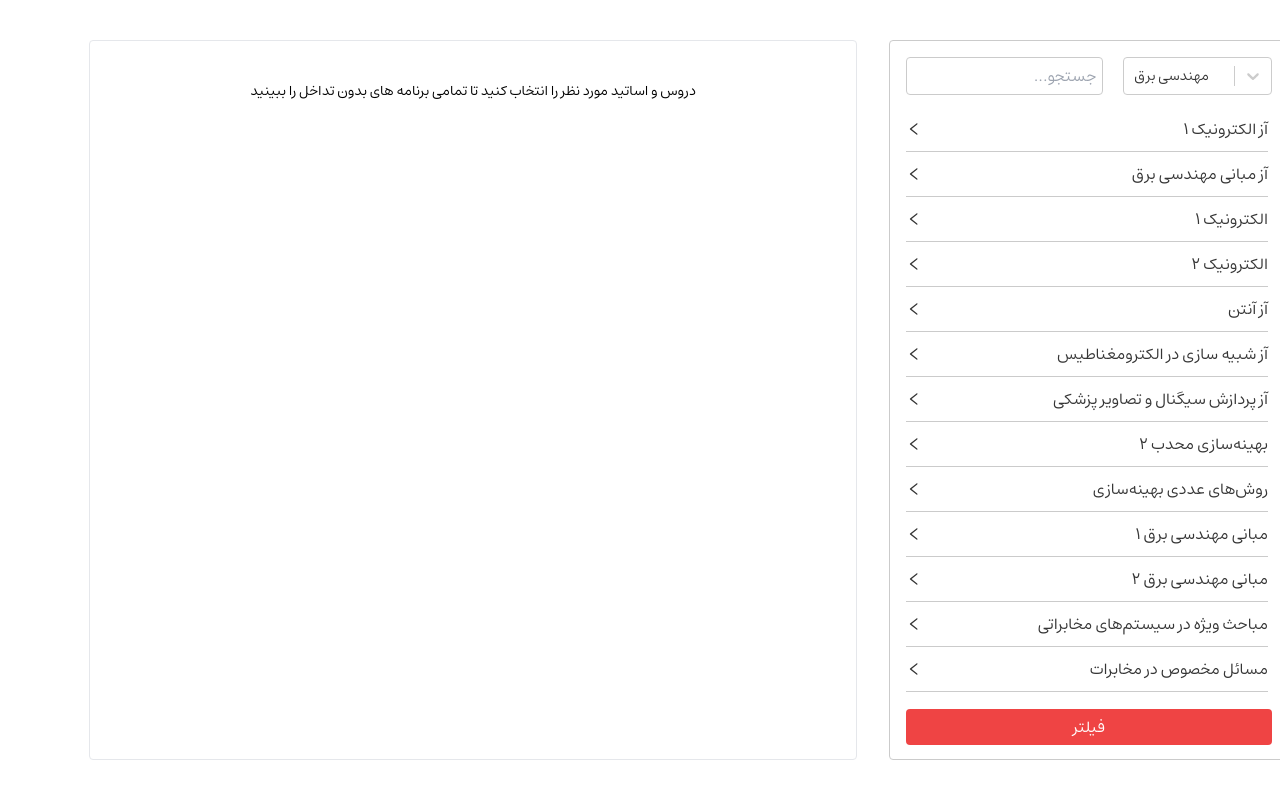
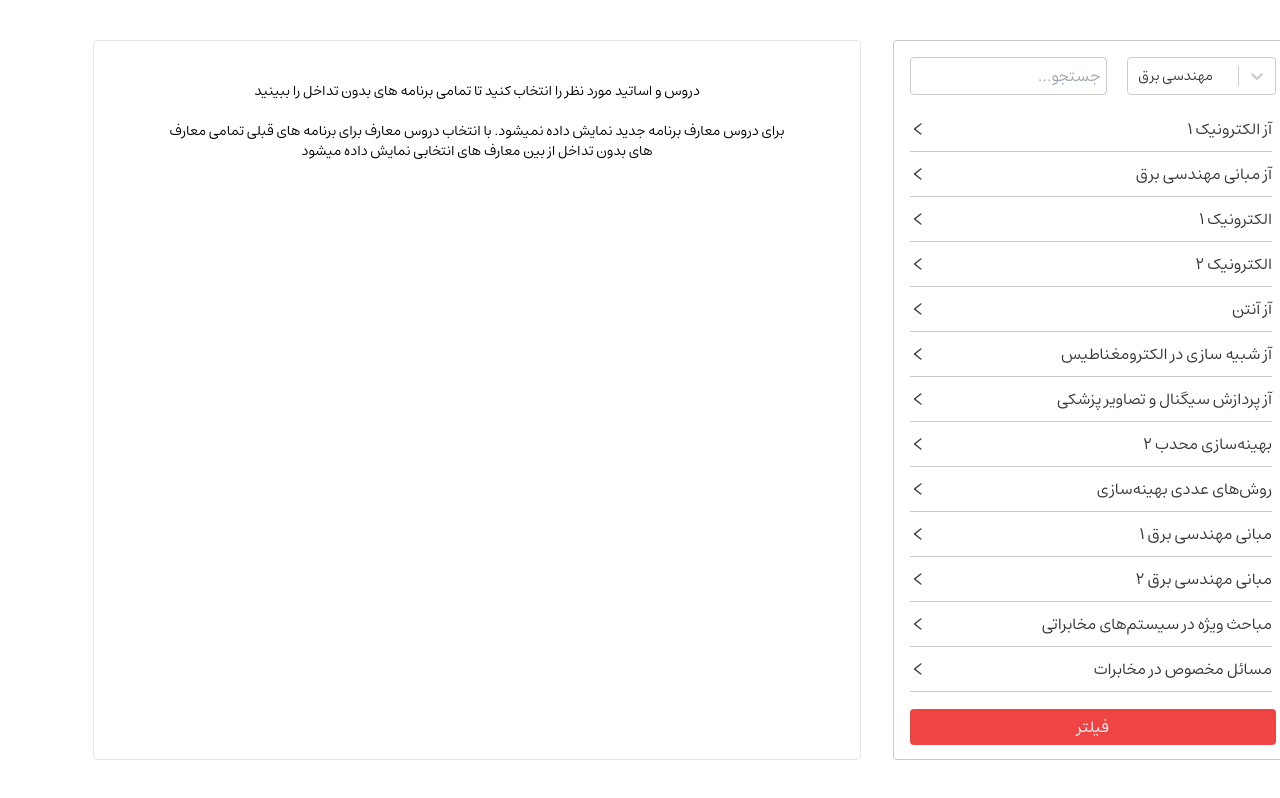
Before and after one commit to AliKouchekzade/register, a React (Create React App) app: page / in a window 1280 px wide. Built offline with nearby package versions, Linux system fonts and the light colour scheme.

Commit message:
select maaref show

```diff
--- a/src/components/show.js
+++ b/src/components/show.js
@@ -1,7 +1,21 @@
+import { useEffect, useState } from "react";
 import { BallTriangle } from "react-loader-spinner";
+import { data } from "../data/data";
 
 const Show = ({ res, firstLoad }) => {
   const number = ["۰", "۱", "۲", "۳", "۴", "۵", "۶", "۷", "۸", "۹"];
+
+  const [maarefShow, setMaarefShow] = useState([]);
+
+  useEffect(() => {
+    const x = new Array(res.data.course.length);
+    x.fill("");
+    setMaarefShow(x);
+  }, [res]);
+
+  function getCourseByID(id) {
+    return data.find((d) => d.ID === id);
+  }
 
   const render = () => {
     const days = [
@@ -55,16 +69,41 @@ const Show = ({ res, firstLoad }) => {
     return time;
   };
 
+  function maarefShowFunc(index) {
+    const c = getCourseByID(Number(maarefShow[index]));
+    return (
+      <div
+        className={`z-20 day${c.days[0]} timeStart${
+          c.time[0].start * 10
+        } interval${
+          (c.time[0].end - c.time[0].start) * 10
+        } bg-cyan-100 shadow-md text-[5.5px] min-[410px]:text-[6px] min-[500px]:text-[6.5px] min-[600px]:text-[7px] md:text-[8px] lg:text-[10px] flex flex-col justify-evenly  items-center text-center overflow-hidden`}
+      >
+        <p>
+          {c.name}-{number[c.GNo]}
+        </p>
+        <p>{c.professor}</p>
+      </div>
+    );
+  }
+
   return (
     <section className="lg:flex relative min-h-[100px] border flex-grow rounded flex-col p-4">
-      <p
+      <div
         className={`left-0 absolute top-10 text-center text-[10px] md:text-sm w-full ${
           firstLoad && !res.pending ? "" : "invisible"
         }`}
       >
-        دروس و اساتید مورد نظر را انتخاب کنید تا تمامی برنامه های بدون تداخل را
-        ببینید
-      </p>
+        <p>
+          دروس و اساتید مورد نظر را انتخاب کنید تا تمامی برنامه های بدون تداخل
+          را ببینید
+        </p>
+        <p className="w-5/6 mt-5 m-auto">
+          برای دروس معارف برنامه جدید نمایش داده نمیشود. با انتخاب دروس معارف
+          برای برنامه های قبلی تمامی معارف های بدون تداخل از بین معارف های
+          انتخابی نمایش داده میشود
+        </p>
+      </div>
       {res.pending ? (
         <div
           className="flex justify-center items-center coursesDiv"
@@ -116,18 +155,25 @@ const Show = ({ res, firstLoad }) => {
                         );
                       });
                     })}
+                    {maarefShow[index] ? maarefShowFunc(index) : ""}
                   </div>
-                  <div className="mt-2 grid grid-cols-2 gap-2">
+                  <div className="mt-2 grid grid-cols-1 md:grid-cols-2 gap-y-2.5">
                     {res.data.maaref[index].map((ma) => (
                       <div className="flex gap-x-1 items-center">
                         <input
+                          value={ma.ID}
                           name={index}
                           id={ma.ID / (index + 2)}
                           type="radio"
+                          onChange={(e) => {
+                            const copy = [...maarefShow];
+                            copy[index] = e.target.value;
+                            setMaarefShow(copy);
+                          }}
                         />
                         <label
                           htmlFor={ma.ID / (index + 2)}
-                          className="text-xs"
+                          className="text-[10px]"
                         >
                           {ma.name}
                           {"-"}
--- a/src/utils/plan.js
+++ b/src/utils/plan.js
@@ -45,7 +45,5 @@ export async function getplans(selectedCourse, selectedMaaref) {
     xMaaref.push(maarefPlan);
   }
 
-  console.log(xMaaref);
-
   return { course: x, maaref: xMaaref };
 }
```
